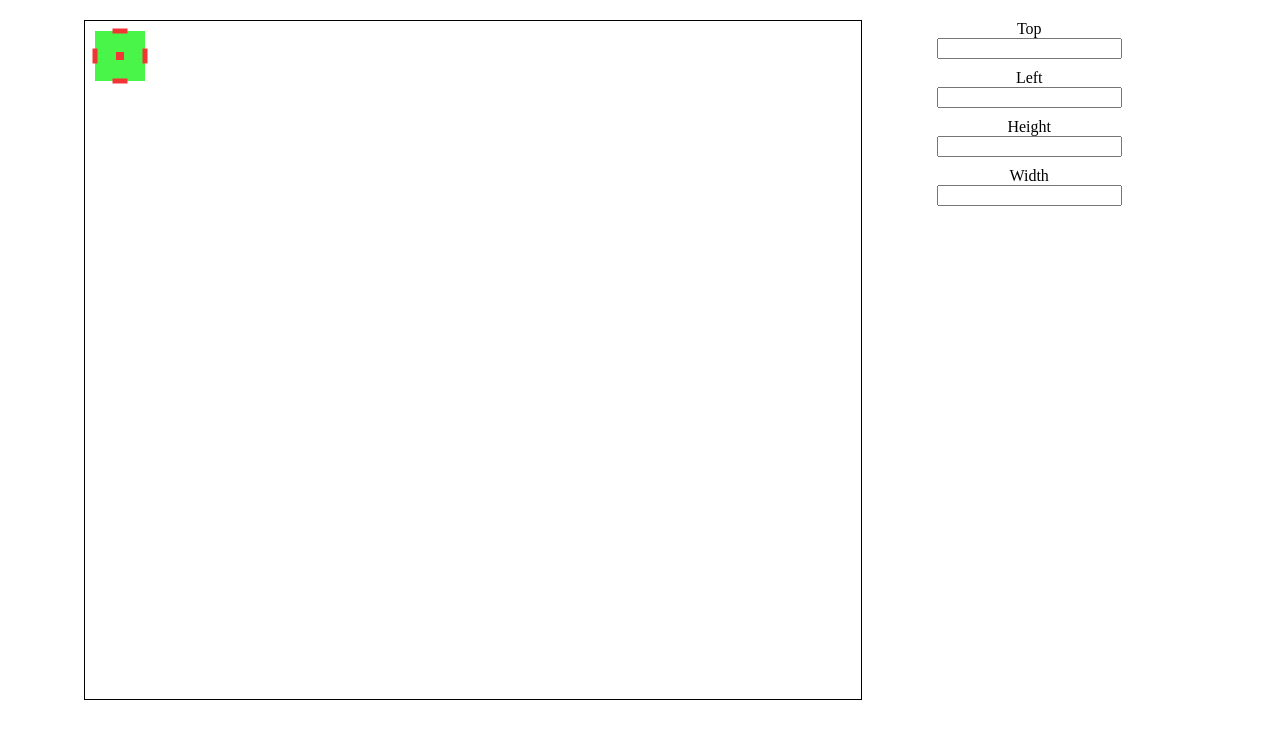
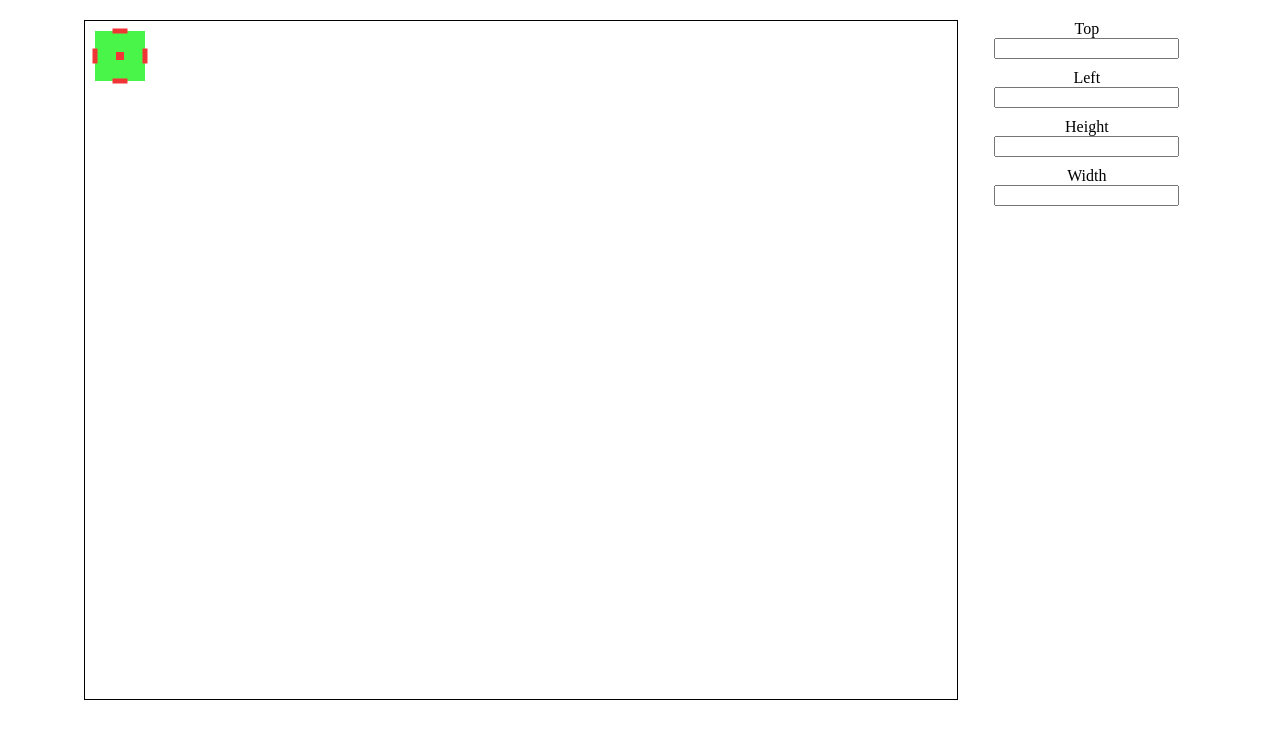
Before and after one commit to elephantMax/block-editor, a Vue app: page / in a window 1280 px wide. Shown: the top 738 px of the page. Built offline with nearby package versions, Linux system fonts and the light colour scheme.

Commit message:
fixed ui

```diff
--- a/src/assets/index.scss
+++ b/src/assets/index.scss
@@ -15,6 +15,7 @@ body {
     display: flex;
     justify-content: space-between;
     align-items: flex-start;
+    gap: 20px;
     padding: 20px;
     height: 90vh;
 
@@ -22,11 +23,11 @@ body {
     margin: auto;
 
     &__parent {
-        flex-basis: 70%;
+        flex-basis: 80%;
     }
 
     &__form {
-        flex-basis: 30%;
+        flex-basis: 20%;
     }
 }
 
@@ -47,6 +48,7 @@ body {
     background-color: rgb(74, 245, 74);
 
     &__dot {
+        cursor: move;
         width: 8px;
         height: 8px;
         background-color: $red;
@@ -62,6 +64,7 @@ body {
     }
 
     &__stick--left {
+        cursor: w-resize;
         width: $stick-height;
         height: $stick-width;
         top: 50%;
@@ -70,6 +73,7 @@ body {
     }
 
     &__stick--top {
+        cursor: n-resize;
         width: $stick-width;
         height: $stick-height;
         top: 0;
@@ -78,6 +82,7 @@ body {
     }
 
     &__stick--right {
+        cursor: e-resize;
         width: $stick-height;
         height: $stick-width;
         top: 50%;
@@ -86,6 +91,7 @@ body {
     }
 
     &__stick--bottom {
+        cursor: s-resize;
         width: $stick-width;
         height: $stick-height;
         bottom: 0;
```
